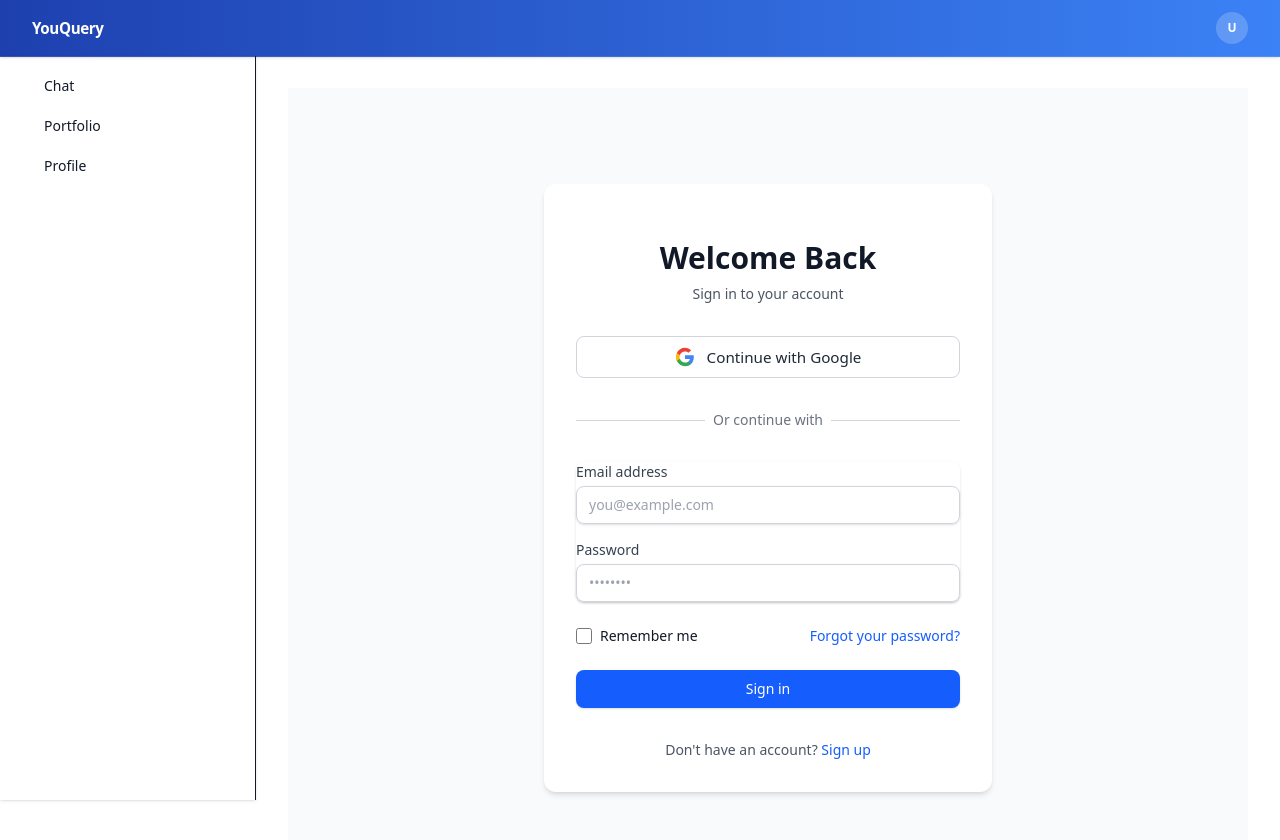
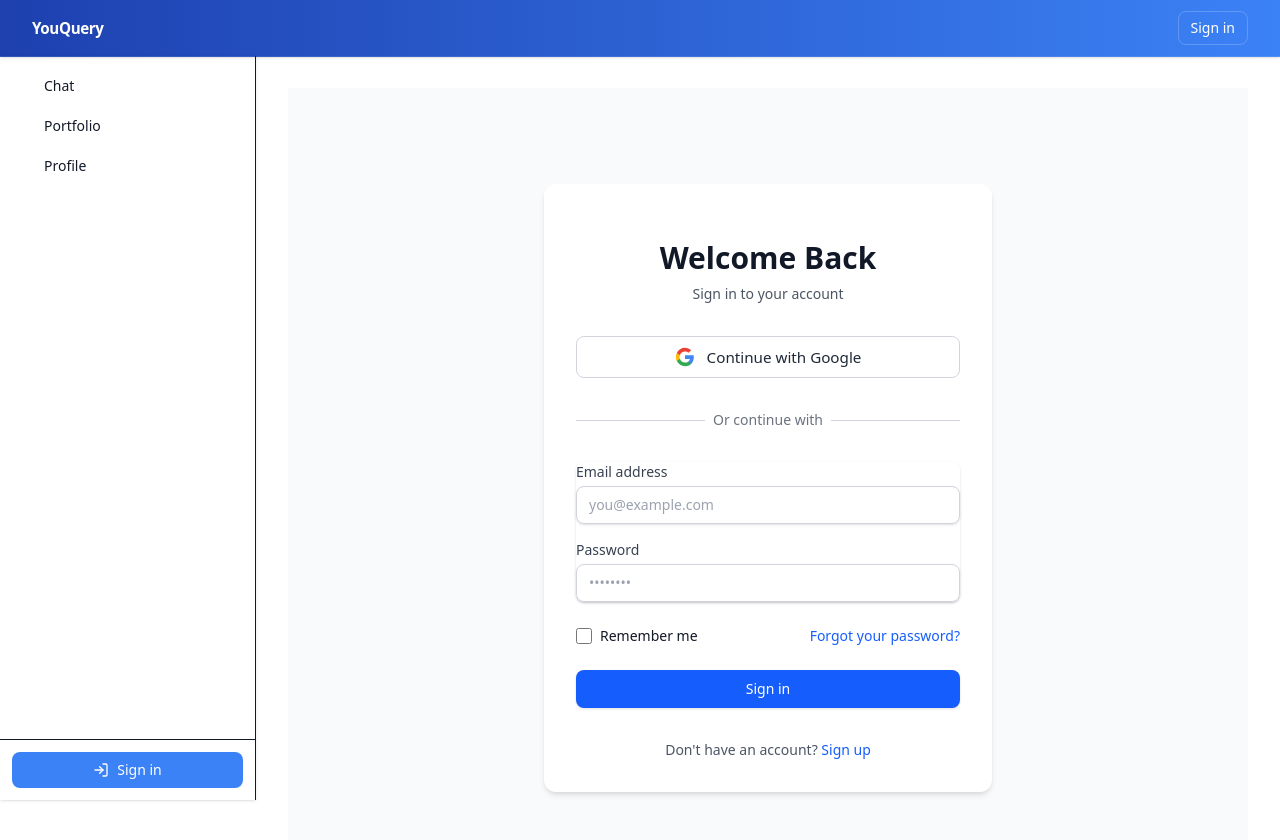
Before and after one commit to Projeckt-Bits/you-query, a Next.js app: page /login in a window 1280 px wide. Shown: the top 840 px of the page. Built offline with nearby package versions, Linux system fonts and the light colour scheme; no server answers.

Commit message:
implemented signout button

```diff
--- a/src/app/login/page.js
+++ b/src/app/login/page.js
@@ -1,7 +1,7 @@
 'use client';
 
 import { useState, useEffect } from 'react';
-import { useRouter } from 'next/navigation';
+import { useRouter, useSearchParams } from 'next/navigation';
 import { useAuth } from '../../context/AuthContext';
 import Link from 'next/link';
 import GoogleSignInButton from '../../components/GoogleSignInButton';
@@ -10,8 +10,10 @@ export default function Login() {
   const [email, setEmail] = useState('');
   const [password, setPassword] = useState('');
   const [error, setError] = useState('');
+  const [notice, setNotice] = useState('');
   const { login, user, loading } = useAuth();
   const router = useRouter();
+  const searchParams = useSearchParams();
 
   // Redirect if already logged in
   useEffect(() => {
@@ -20,9 +22,24 @@ export default function Login() {
     }
   }, [user, router]);
 
+  // Show notice toast when coming from Sign in CTA
+  useEffect(() => {
+    const n = searchParams?.get('notice');
+    if (n === 'fill') {
+      setNotice('Please enter your email and password to continue.');
+      const t = setTimeout(() => setNotice(''), 3000);
+      return () => clearTimeout(t);
+    }
+  }, [searchParams]);
+
   const handleSubmit = async (e) => {
     e.preventDefault();
     setError('');
+    if (!email || !password) {
+      setNotice('Please fill in both email and password.');
+      const t = setTimeout(() => setNotice(''), 2500);
+      return () => clearTimeout(t);
+    }
 
     try {
       await login(email, password);
@@ -37,6 +54,11 @@ export default function Login() {
   return (
     <div className="min-h-screen flex items-center justify-center bg-gray-50 py-12 px-4 sm:px-6 lg:px-8">
       <div className="max-w-md w-full space-y-8 bg-white p-8 rounded-lg shadow-md">
+        {notice ? (
+          <div className="px-3 py-2 rounded-md text-sm text-blue-800 bg-blue-50 border border-blue-200">
+            {notice}
+          </div>
+        ) : null}
         <div>
           <h2 className="mt-6 text-center text-3xl font-extrabold text-gray-900">
             Welcome Back
--- a/src/components/ui/Header.js
+++ b/src/components/ui/Header.js
@@ -4,9 +4,11 @@ import React, { useEffect, useState } from "react";
 import { useAuth } from "../../context/AuthContext";
 import { database } from "../../../firebase";
 import { ref as dbRef, get } from "firebase/database";
+import { useRouter } from "next/navigation";
 
 export default function Header({ onToggleSidebar }) {
-  const { user } = useAuth();
+  const { user, logout } = useAuth();
+  const router = useRouter();
   const [greetingName, setGreetingName] = useState("");
   const [avatarUrl, setAvatarUrl] = useState("");
   const [open, setOpen] = useState(false);
@@ -56,6 +58,8 @@ export default function Header({ onToggleSidebar }) {
           <span className="font-semibold tracking-tight text-white">YouQuery</span>
         </div>
         <nav aria-label="Header actions" className="flex items-center gap-3">
+          {user ? (
+            <>
               {greetingName ? (
                 <span className="hidden sm:inline text-sm/6 text-white/90">Hey, <strong className="font-semibold text-white">{greetingName}</strong></span>
               ) : null}
@@ -80,10 +84,21 @@ export default function Header({ onToggleSidebar }) {
                   </span>
                 )}
               </button>
+            </>
+          ) : (
+            <button
+              type="button"
+              onClick={() => router.push('/login?notice=fill')}
+              className="px-3 py-1.5 rounded-md text-sm border border-white/20 text-white hover:bg-white/10 transition-colors"
+            >
+              Sign in
+            </button>
+          )}
         </nav>
       </div>
 
-      {/* Dialog */}
+      {/* Dialog - only when authenticated */}
+      {user ? (
         <div
           className={`fixed inset-0 z-50 ${open ? '' : 'pointer-events-none'}`}
           aria-hidden={!open}
@@ -108,8 +123,18 @@ export default function Header({ onToggleSidebar }) {
                 <div className="text-sm text-black truncate">{user?.email}</div>
               </div>
             </div>
+            <div className="px-4 pb-4">
+              <button
+                type="button"
+                onClick={async () => { setOpen(false); try { await logout(); } catch (_) {} }}
+                className="w-full inline-flex items-center justify-center px-3 py-2 rounded-md text-white bg-[#3B82F6] hover:bg-[#2563EB] focus-visible:outline-none focus-visible:ring-2 focus-visible:ring-[--color-focus] text-sm"
+              >
+                Sign out
+              </button>
             </div>
           </div>
+        </div>
+      ) : null}
     </header>
   );
 }
--- a/src/components/ui/Sidebar.js
+++ b/src/components/ui/Sidebar.js
@@ -2,13 +2,16 @@
 
 import React, { useEffect, useRef } from "react";
 import Link from "next/link";
-import { usePathname, useSearchParams } from "next/navigation";
+import { usePathname, useSearchParams, useRouter } from "next/navigation";
+import { useAuth } from "../../context/AuthContext";
 
 export default function Sidebar({ open, onClose }) {
   const panelRef = useRef(null);
   const pathname = usePathname();
   const searchParams = useSearchParams();
   const tab = (searchParams.get("tab") ?? "chat").toLowerCase();
+  const { user, logout } = useAuth();
+  const router = useRouter();
 
   useEffect(() => {
     function onKeyDown(e) {
@@ -34,7 +37,7 @@ export default function Sidebar({ open, onClose }) {
         ${open ? "translate-x-0" : "-translate-x-full"} md:translate-x-0`}
         aria-label="Primary"
       >
-        <nav className="h-full overflow-y-auto p-3 space-y-1" aria-label="Sidebar">
+        <nav className="h-full overflow-y-auto p-3 space-y-1 pb-20" aria-label="Sidebar">
           <Link href="/dashboard?tab=chat" className={`flex items-center gap-3 rounded-md px-3 py-2 transition-colors ${pathname.startsWith('/dashboard') && tab === 'chat' ? 'bg-[--color-light-blue] text-[--color-primary-900]' : 'hover:bg-[--color-surface-muted]'}`}>
             <span className="inline-block h-2 w-2 rounded-full bg-[--color-primary-500]"></span>
             <span className="text-sm">Chat</span>
@@ -48,6 +51,24 @@ export default function Sidebar({ open, onClose }) {
             <span className="text-sm">Profile</span>
           </a>
         </nav>
+        {/* Bottom action */}
+        <div className="absolute bottom-0 inset-x-0 p-3 border-t bg-[--surface]">
+          {user ? (
+            <button
+              type="button"
+              onClick={logout}
+              className="w-full inline-flex items-center justify-center gap-2 px-3 py-2 rounded-md text-white bg-[#3B82F6] hover:bg-[#2563EB] focus-visible:outline-none focus-visible:ring-2 focus-visible:ring-[--color-focus] text-sm"
+            >
+              <svg width="16" height="16" viewBox="0 0 24 24" fill="none" stroke="currentColor" strokeWidth="2" strokeLinecap="round" strokeLinejoin="round" aria-hidden="true"><path d="M9 21H5a2 2 0 0 1-2-2V5a2 2 0 0 1 2-2h4"/><polyline points="16 17 21 12 16 7"/><line x1="21" y1="12" x2="9" y2="12"/></svg>
+              Sign out
+            </button>
+          ) : (
+            <button onClick={() => router.push('/login?notice=fill')} className="w-full inline-flex items-center justify-center gap-2 px-3 py-2 rounded-md text-white bg-[#3B82F6] hover:bg-[#2563EB] text-sm">
+              <svg width="16" height="16" viewBox="0 0 24 24" fill="none" stroke="currentColor" strokeWidth="2" strokeLinecap="round" strokeLinejoin="round" aria-hidden="true"><path d="M15 3h4a2 2 0 0 1 2 2v14a2 2 0 0 1-2 2h-4"/><polyline points="10 17 15 12 10 7"/><line x1="15" y1="12" x2="3" y2="12"/></svg>
+              Sign in
+            </button>
+          )}
+        </div>
       </aside>
     </>
   );
--- a/src/context/AuthContext.js
+++ b/src/context/AuthContext.js
@@ -65,6 +65,40 @@ export function AuthProvider({ children }) {
   const logout = async () => {
     try {
       await firebaseSignOut(auth);
+
+      // Best-effort client cleanup
+      if (typeof window !== 'undefined') {
+        try {
+          // Clear web storage
+          window.localStorage?.clear?.();
+          window.sessionStorage?.clear?.();
+
+          // Clear caches (for apps using Cache API)
+          if (window.caches?.keys) {
+            const keys = await caches.keys();
+            await Promise.all(keys.map((k) => caches.delete(k)));
+          }
+
+          // Clear IndexedDB databases, including Firebase ones
+          if (indexedDB?.databases) {
+            const dbs = await indexedDB.databases();
+            await Promise.all(
+              dbs.map((db) => (db?.name ? new Promise((res) => { const req = indexedDB.deleteDatabase(db.name); req.onsuccess = req.onerror = req.onblocked = () => res(); }) : Promise.resolve()))
+            );
+          } else {
+            // Fallback: try deleting known Firebase DB names
+            const names = [
+              'firebaseLocalStorageDb',
+              'firebase-installations-database',
+              'firebase-heartbeat-database'
+            ];
+            names.forEach((name) => { try { indexedDB.deleteDatabase(name); } catch (_) {} });
+          }
+        } catch (_) {
+          // ignore cleanup errors
+        }
+      }
+
       router.push('/login');
     } catch (error) {
       setError(error.message);
```
Lines whose indentation alone changed are shown as unchanged.
